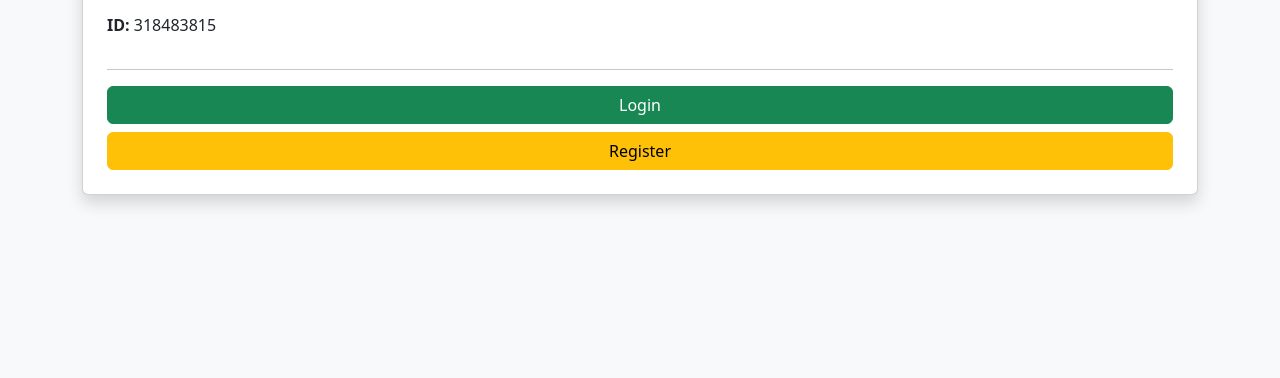
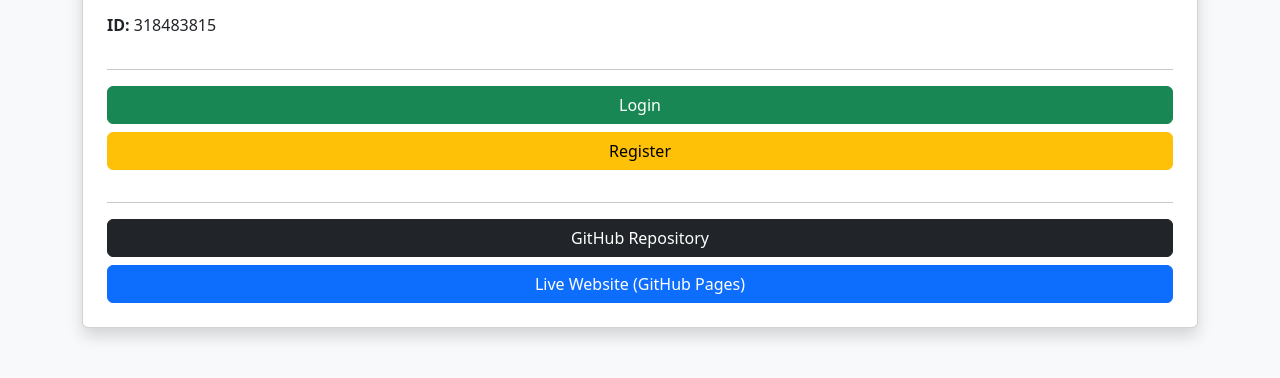
Before and after one commit to yovel-kamari/WEB_CLIENT_PROJECT, a plain HTML site: page index.html in a window 1280 px wide. Shown: the part 172-550 px from the top of the page. Drawn offline with nearby package versions, Linux system fonts and the light colour scheme.

Commit message:
project update

```diff
--- a/index.html
+++ b/index.html
@@ -24,7 +24,28 @@
         <hr>
 
         <a href="login.html" class="btn btn-success w-100 mb-2">Login</a>
-        <a href="register.html" class="btn btn-warning w-100">Register</a>
+        <a href="register.html" class="btn btn-warning w-100 mb-3">Register</a>
+
+        <hr>
+
+        <!-- External links -->
+        <a
+            class="btn btn-dark w-100 mb-2"
+            href="https://github.com/yovel-kamari/WEB_CLIENT_PROJECT"
+            target="_blank"
+            rel="noopener noreferrer"
+        >
+            GitHub Repository
+        </a>
+
+        <a
+            class="btn btn-primary w-100"
+            href="https://yovel-kamari.github.io/WEB_CLIENT_PROJECT/"
+            target="_blank"
+            rel="noopener noreferrer"
+        >
+            Live Website (GitHub Pages)
+        </a>
 
     </div>
 </div>
```
